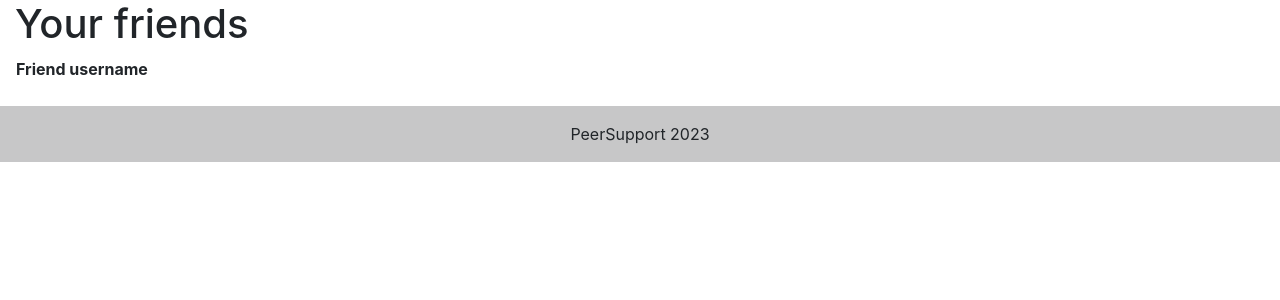
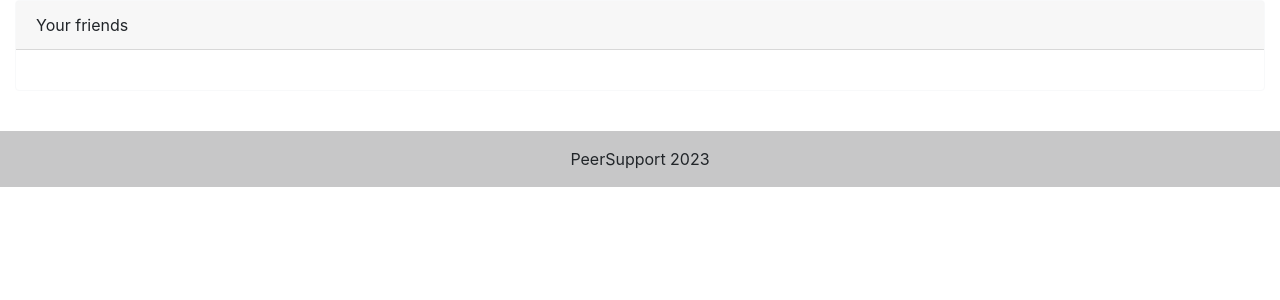
Before and after one commit to AlexeiaW/final, a Django app: page /my-friends/ in a window 1280 px wide. Shown: the part 56-356 px from the top of the page. Run offline with Django 3.2, Linux system fonts and the light colour scheme; a user stored in the database is signed in; data comes from the database, SQL or seed files in the repository; both versions use the stored data as it was after the commit; lists and menus that the app fills with data are empty; parts of the project's set-up code (start-up, migrations or seed data) failed here and were passed over; some libraries are stand-ins or nearby versions.

Commit message:
page refactor and styling for user experience add friends page discover page my friends page

```diff
--- a/final_main_root/final_main_app/templates/chat/room.html
+++ b/final_main_root/final_main_app/templates/chat/room.html
@@ -33,7 +33,6 @@
         <div class="input-group">
           <input id="chat-message-input" type="text" name="message" placeholder="Type Message ..." class="form-control">
           <span class="input-group-btn">
-            <!-- <button type="submit" class="btn btn-primary btn-flat">Send</button> -->
             <input id="chat-message-submit" type="button" value="Send" class="btn btn-primary btn-flat" />
           </span>
         </div>
--- a/final_main_root/final_main_app/templates/discover.html
+++ b/final_main_root/final_main_app/templates/discover.html
@@ -12,9 +12,6 @@
     if (req.readyState === 4) {
       console.log("Got Data");
       html = "";
-      // html = '<div class="image-grid container">';
-      html = "";
-
       data = JSON.parse(req.response);
       if (data.length < 1) {
         html += `<p>There were no users found</p>`;
--- a/final_main_root/final_main_app/templates/my-friends.html
+++ b/final_main_root/final_main_app/templates/my-friends.html
@@ -1,22 +1,27 @@
 {% extends "./base.html" %} {% load bootstrap4 %} {% block content %}
 
-<h1>Your friends</h1>
-<table>
-  <tr>
-    <th>Friend username</th>
-  </tr>
-  {% for friend in appuser.friends.all %}
-  <tr>
-    <td>
-      <div class="card" style="width: 18rem;">
+<div class="card border-light mb-3">
+  <div class="card-header">Your friends</div>
+  <div class="card-body">
+    <div id="results">
+      {% for friend in appuser.friends.all %}
+      <div class="card m-4" style="width: 18rem;">
+        <img class="mx-auto" src="{{friend.images.first.thumbnail.url}}" alt="Card image cap">
         <div class="card-body">
           <h5 class="card-title">{{friend}}</h5>
           <p class="card-title">{{friend.user.first_name}} {{friend.user.last_name}}</p>
           <a href="/new-chat/" class="card-link">Chat</a>
         </div>
       </div>
-    </td>
-  </tr>
-  {% endfor %}
-</table>
+      {% endfor %}
+    </div>
+  </div>
+</div>
+
+<style>
+  #results {
+    display: flex;
+    flex-wrap: wrap;
+  }
+</style>
 {% endblock %}
```
Also changed, not shown: final_main_root/final_main_app/templates/add_friends.html (+10 -2 lines), final_main_root/final_main_app/templates/ask_question.html (+13 -11 lines), final_main_root/final_main_app/templates/join_group.html (+13 -5 lines), final_main_root/db.sqlite3.
